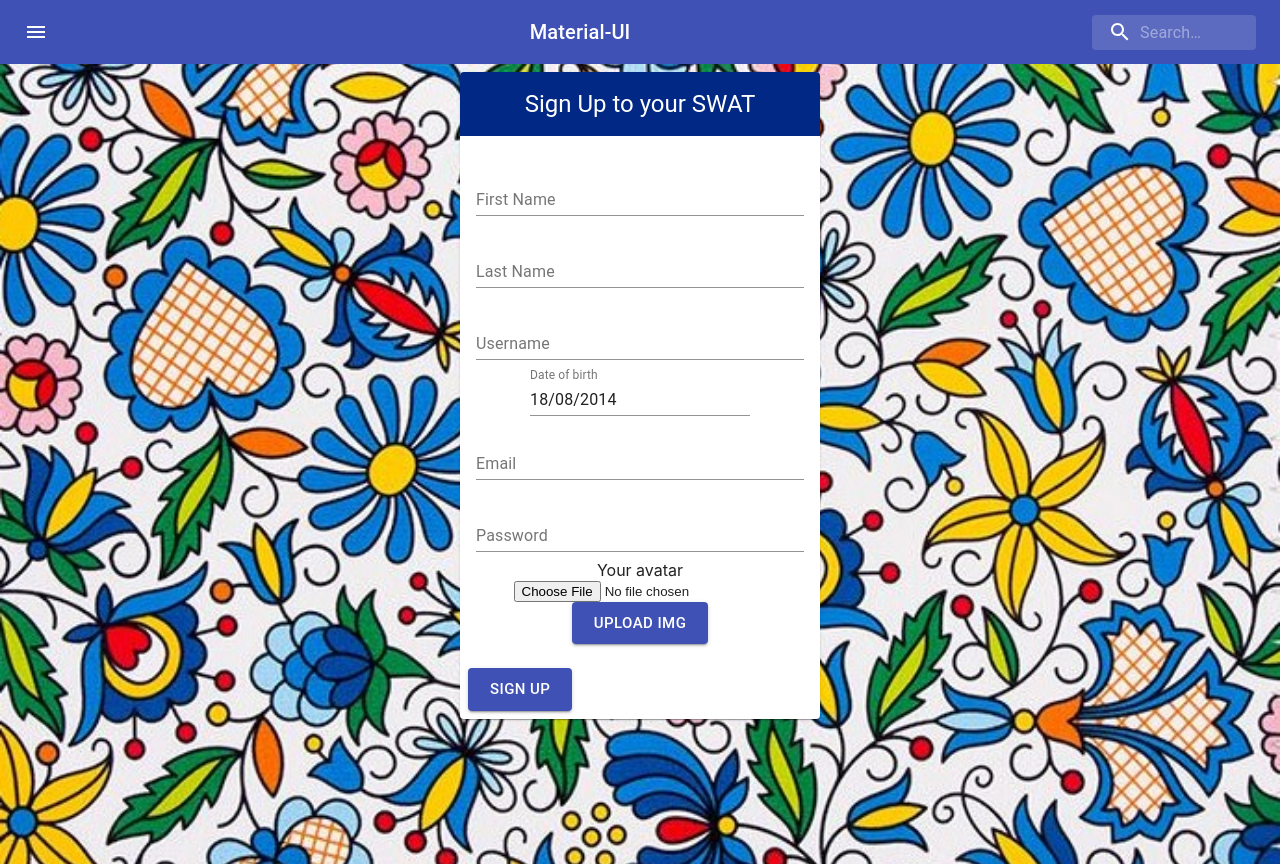
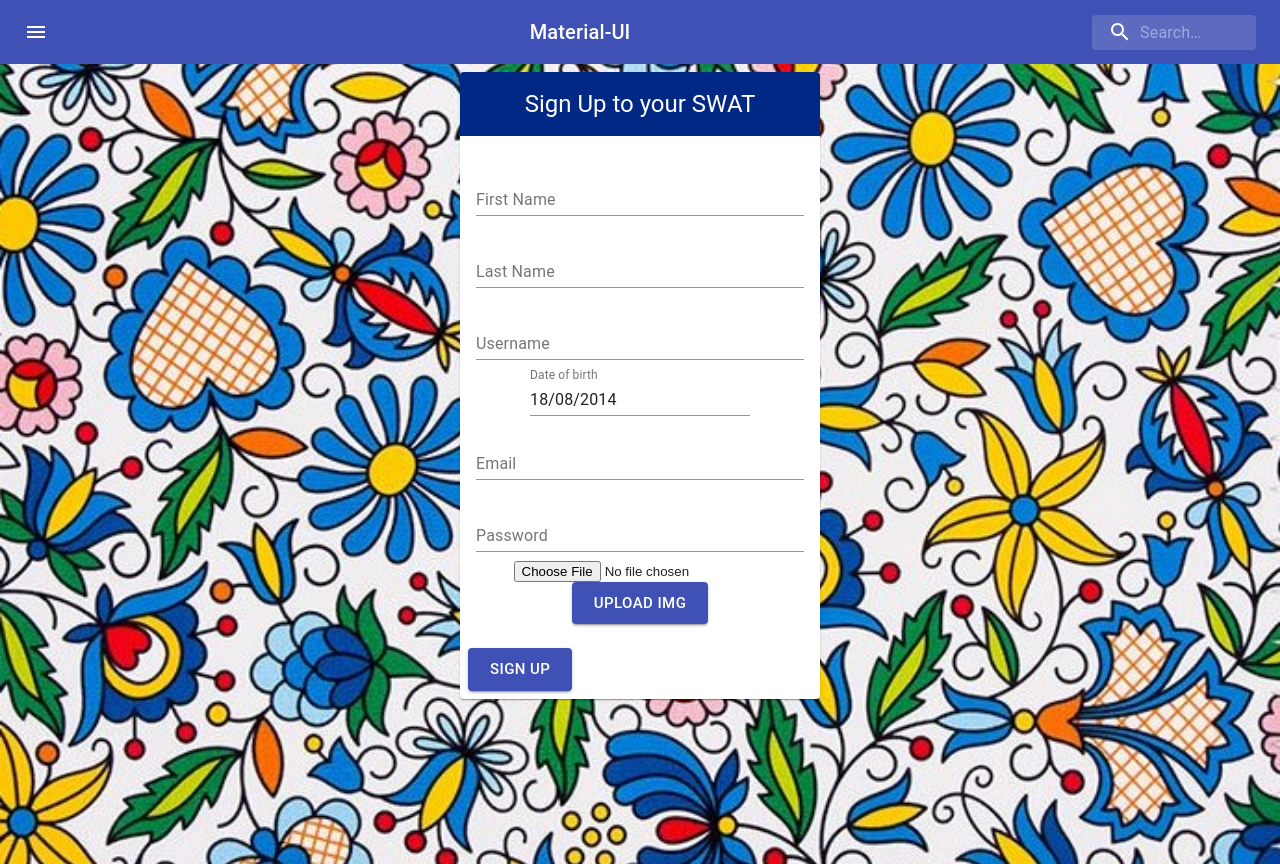
Before and after one commit to OBenshi/jobFit, a React (Create React App) app in the folder client/: page /signup in a window 1280 px wide. Built offline with nearby package versions, Linux system fonts and the light colour scheme.

Commit message:
front styling changes

```diff
--- a/client/src/Views/SignUp.tsx
+++ b/client/src/Views/SignUp.tsx
@@ -213,7 +213,6 @@
                 onChange={handleChange}
                 />
                  <label htmlFor="img">
-         Your avatar
                   <input
                     accept="image/*"
                     type="file"
```
